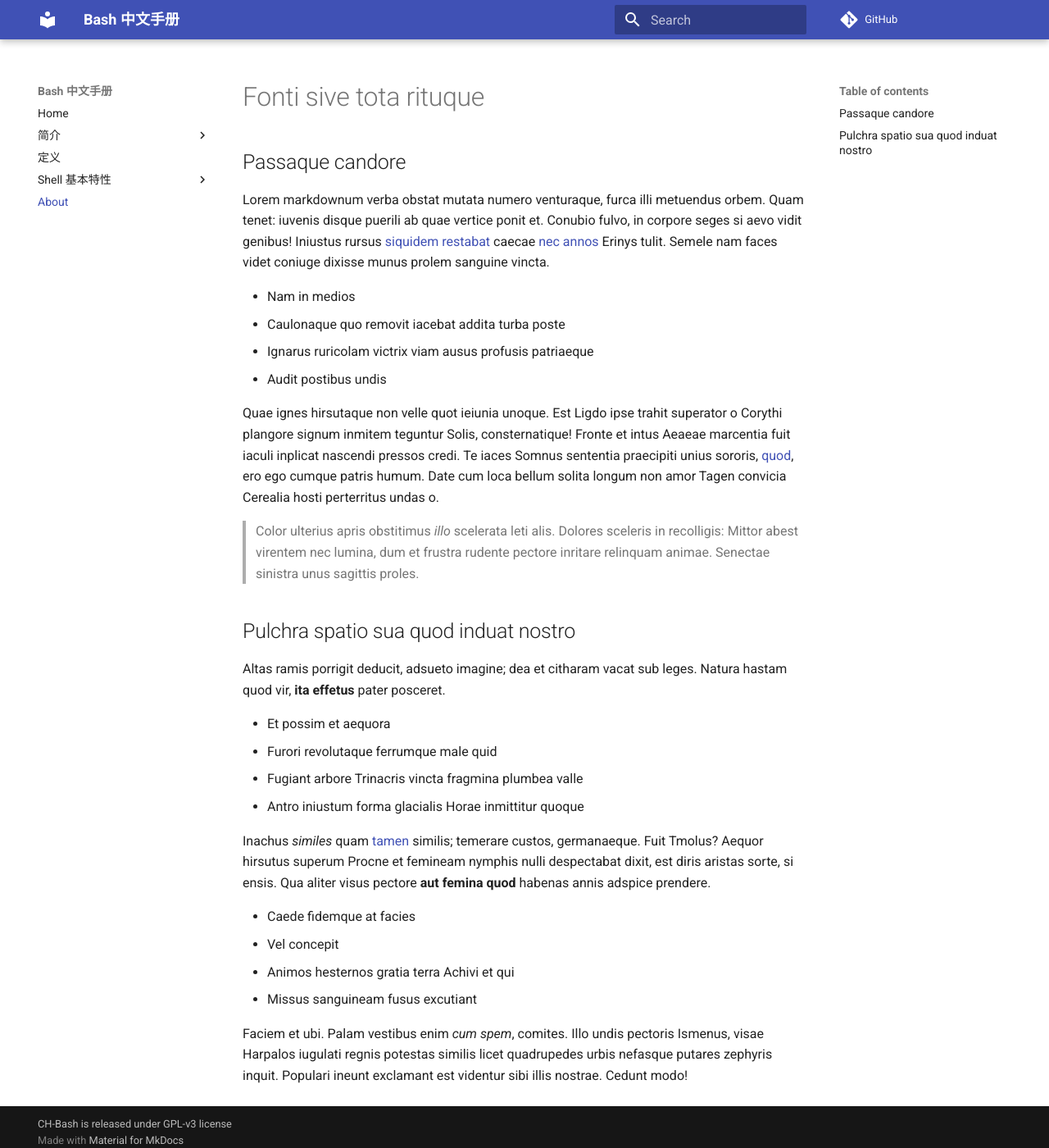
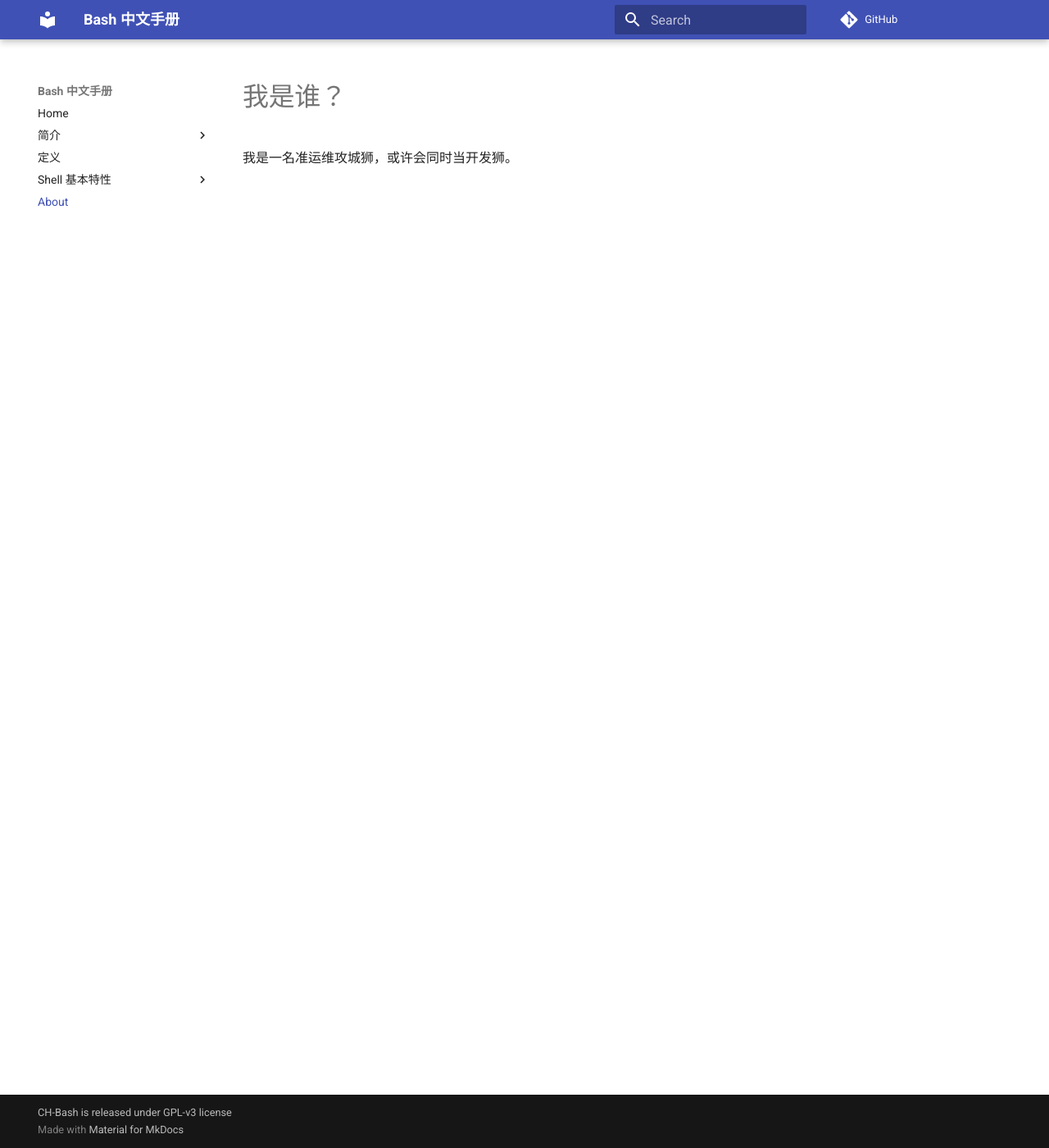
Before and after one commit to nophDog/bash-ch, an MkDocs documentation site: the page built from docs/about.md, in a window 1280 px wide and 1400 px high. Shown: the whole window at 82% size. Built offline with MkDocs 1.6.1 and Material for MkDocs 9.7.7, drawn with Linux system fonts in a browser that asks for light colours; comment, search, counter and statistics services are not loaded.

```diff
--- a/docs/about.md
+++ b/docs/about.md
@@ -1,50 +1,3 @@
-# Fonti sive tota rituque
+# 我是谁？
 
-## Passaque candore
-
-Lorem markdownum verba obstat mutata numero venturaque, furca illi metuendus
-orbem. Quam tenet: iuvenis disque puerili ab quae vertice ponit et. Conubio
-fulvo, in corpore seges si aevo vidit genibus! Iniustus rursus [siquidem
-restabat](http://ira.org/) caecae [nec annos](http://venispendet.net/) Erinys
-tulit. Semele nam faces videt coniuge dixisse munus prolem sanguine vincta.
-
-- Nam in medios
-- Caulonaque quo removit iacebat addita turba poste
-- Ignarus ruricolam victrix viam ausus profusis patriaeque
-- Audit postibus undis
-
-Quae ignes hirsutaque non velle quot ieiunia unoque. Est Ligdo ipse trahit
-superator o Corythi plangore signum inmitem teguntur Solis, consternatique!
-Fronte et intus Aeaeae marcentia fuit iaculi inplicat nascendi pressos credi. Te
-iaces Somnus sententia praecipiti unius sororis,
-[quod](http://puellasilla.org/), ero ego cumque patris humum. Date cum loca
-bellum solita longum non amor Tagen convicia Cerealia hosti perterritus undas o.
-
-> Color ulterius apris obstitimus *illo* scelerata leti alis. Dolores sceleris
-> in recolligis: Mittor abest virentem nec lumina, dum et frustra rudente
-> pectore inritare relinquam animae. Senectae sinistra unus sagittis proles.
-
-## Pulchra spatio sua quod induat nostro
-
-Altas ramis porrigit deducit, adsueto imagine; dea et citharam vacat sub leges.
-Natura hastam quod vir, **ita effetus** pater posceret.
-
-- Et possim et aequora
-- Furori revolutaque ferrumque male quid
-- Fugiant arbore Trinacris vincta fragmina plumbea valle
-- Antro iniustum forma glacialis Horae inmittitur quoque
-
-Inachus *similes* quam [tamen](http://reice-admissumque.org/debueram) similis;
-temerare custos, germanaeque. Fuit Tmolus? Aequor hirsutus superum Procne et
-femineam nymphis nulli despectabat dixit, est diris aristas sorte, si ensis. Qua
-aliter visus pectore **aut femina quod** habenas annis adspice prendere.
-
-- Caede fidemque at facies
-- Vel concepit
-- Animos hesternos gratia terra Achivi et qui
-- Missus sanguineam fusus excutiant
-
-Faciem et ubi. Palam vestibus enim *cum spem*, comites. Illo undis pectoris
-Ismenus, visae Harpalos iugulati regnis potestas similis licet quadrupedes urbis
-nefasque putares zephyris inquit. Populari ineunt exclamant est videntur sibi
-illis nostrae. Cedunt modo!
+我是一名准运维攻城狮，或许会同时当开发狮。
```
Also changed, not shown: docs/basic-shell-features/basic-shell-features.md (added, +3 -0 lines), docs/basic-shell-features/shell-syntax/quoting/ansi-c-quoting.md (+19 -0 lines), docs/basic-shell-features/shell-syntax/quoting/comments.md (added, +1 -0 lines), docs/basic-shell-features/shell-syntax/quoting/double-quotes.md (+3 -0 lines), docs/basic-shell-features/shell-syntax/quoting/escape-character.md (+1 -0 lines), docs/basic-shell-features/shell-syntax/quoting/locale-specifi-translation.md (+3 -0 lines), docs/basic-shell-features/shell-syntax/quoting/quoting.md (added, +8 -0 lines), docs/basic-shell-features/shell-syntax/quoting/single-quotes.md (+1 -0 lines), docs/basic-shell-features/shell-syntax/shell-operation.md (+8 -0 lines), docs/basic-shell-features/shell-syntax/shell-syntax.md (added, +5 -0 lines), docs/basic-shell-features/shell-commands/shell-commands.md (added), 1 other file.
